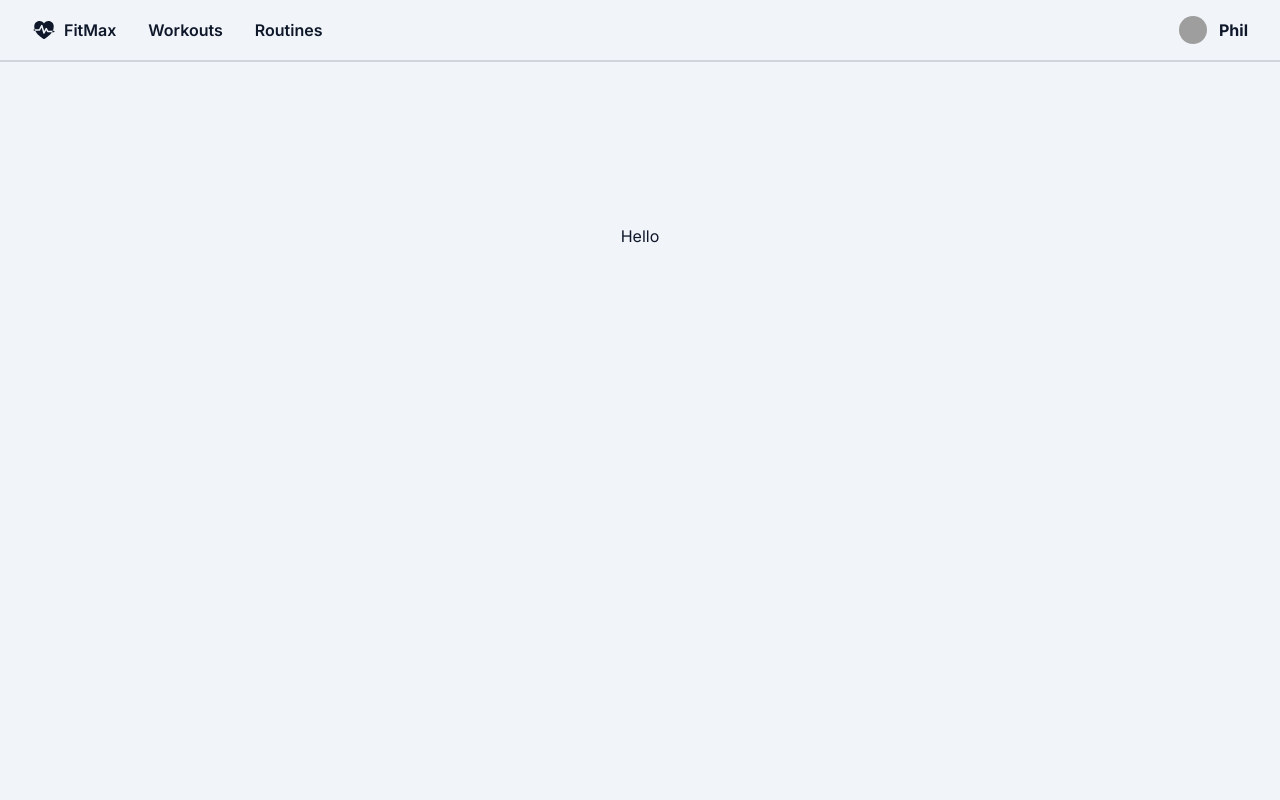
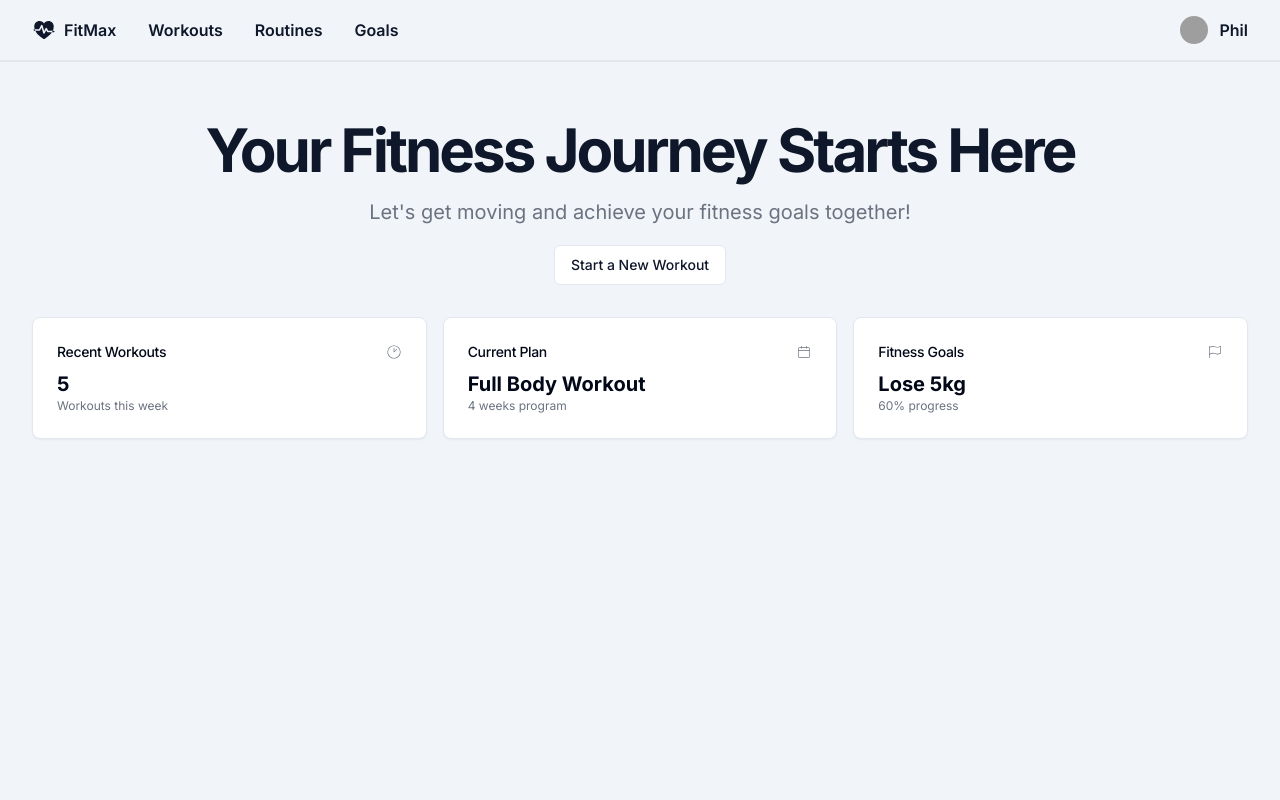
Before and after one commit to Phil-Elliott/Fitness_Web, a Next.js app: page / in a window 1280 px wide. Shown: the top 800 px of the page. Built offline with nearby package versions, Linux system fonts and the light colour scheme; grey boxes are pictures that could not be loaded.

Commit message:
finished home page

```diff
--- /dev/null
+++ b/src/app/(root)/goals/page.tsx
@@ -0,0 +1,7 @@
+import React from "react";
+
+const Goals = () => {
+  return <div>Goals</div>;
+};
+
+export default Goals;
--- a/src/app/layout.tsx
+++ b/src/app/layout.tsx
@@ -24,7 +24,7 @@ export default function RootLayout({
         )}
       >
         <Header />
-        <div className="pt-32 pb-16 flex-grow container mx-auto">
+        <div className="pt-20 pb-16 flex-grow container mx-auto">
           {children}
         </div>
         <Footer />
--- a/src/app/page.tsx
+++ b/src/app/page.tsx
@@ -1,9 +1,62 @@
+import { Button } from "@/components/ui/button";
+import { CardTitle, CardHeader, CardContent, Card } from "@/components/ui/card";
 import Image from "next/image";
+import { CiClock1 } from "react-icons/ci";
+import { CiCalendar } from "react-icons/ci";
+import { CiFlag1 } from "react-icons/ci";
 
 export default function Home() {
   return (
-    <main className="flex min-h-screen flex-col items-center justify-between p-24">
-      Hello
+    <main className="flex min-h-[calc(100vh_-_theme(spacing.16))] flex-1 flex-col gap-4 py-4 md:gap-8 md:py-10">
+      <section className="flex flex-col items-center justify-center space-y-4 text-center">
+        <h1 className="text-3xl font-bold tracking-tighter sm:text-4xl md:text-5xl lg:text-6xl/none">
+          Your Fitness Journey Starts Here
+        </h1>
+        <p className="max-w-[600px] text-gray-500 md:text-xl/relaxed lg:text-base/relaxed xl:text-xl/relaxed dark:text-gray-400">
+          {`Let's get moving and achieve your fitness goals together!`}
+        </p>
+        <Button variant="outline">Start a New Workout</Button>
+      </section>
+      <section className="grid gap-4 md:grid-cols-2 lg:grid-cols-3">
+        <Card>
+          <CardHeader className="flex flex-row items-center justify-between pb-2 space-y-0">
+            <CardTitle className="text-sm font-medium">
+              Recent Workouts
+            </CardTitle>
+            <CiClock1 className="w-4 h-4 text-gray-500 dark:text-gray-400" />
+          </CardHeader>
+          <CardContent>
+            <div className="text-xl font-bold">5</div>
+            <p className="text-xs text-gray-500 dark:text-gray-400">
+              Workouts this week
+            </p>
+          </CardContent>
+        </Card>
+        <Card>
+          <CardHeader className="flex flex-row items-center justify-between pb-2 space-y-0">
+            <CardTitle className="text-sm font-medium">Current Plan</CardTitle>
+            <CiCalendar className="w-4 h-4 text-gray-500 dark:text-gray-400" />
+          </CardHeader>
+          <CardContent>
+            <div className="text-xl font-bold">Full Body Workout</div>
+            <p className="text-xs text-gray-500 dark:text-gray-400">
+              4 weeks program
+            </p>
+          </CardContent>
+        </Card>
+        <Card>
+          <CardHeader className="flex flex-row items-center justify-between pb-2 space-y-0">
+            <CardTitle className="text-sm font-medium">Fitness Goals</CardTitle>
+            <CiFlag1 className="w-4 h-4 text-gray-500 dark:text-gray-400" />
+          </CardHeader>
+          <CardContent>
+            <div className="text-xl font-bold">Lose 5kg</div>
+            <p className="text-xs text-gray-500 dark:text-gray-400">
+              60% progress
+            </p>
+          </CardContent>
+        </Card>
+      </section>
     </main>
   );
 }
--- a/src/components/layout/header/Header.tsx
+++ b/src/components/layout/header/Header.tsx
@@ -1,50 +1,40 @@
 import React from "react";
+import Link from "next/link";
 import { headerLinks } from "@/constants/HeaderLinks";
 import { Avatar, AvatarFallback, AvatarImage } from "@/components/ui/avatar";
 import { IoFitness } from "react-icons/io5";
 
 const Header = () => {
   return (
-    <header className="fixed top-0 left-0 bg-secondary w-full flex lg:justify-between items-center font-semibold py-4 z-50 border-gray-300 border-b-2">
-      <div className="container mx-auto flex justify-between items-center">
-        <div className="hidden lg:flex">
-          <a href="/" className="flex items-center space-x-2">
+    <header className="fixed top-0 left-0 bg-secondary w-full flex lg:justify-between items-center font-semibold py-4 z-50 border-gray-200 border-b-2">
+      <nav className="container mx-auto flex justify-between items-center">
+        <div className="flex">
+          <Link href="/" className="flex items-center space-x-2">
             <IoFitness className="text-2xl text-primary" />
             <p className="text-primary">FitMax</p>
-          </a>
+          </Link>
+          <div className="hidden sm:flex">
             {headerLinks.map((link) => (
-            <a
+              <Link
                 href={link.route}
-              className="ml-8 text-primary hover:text-accent"
+                className="ml-8 text-primary"
                 key={link.name}
               >
                 {link.name}
-            </a>
+              </Link>
             ))}
           </div>
-        <a href="/settings" className="flex items-center space-x-3">
+        </div>
+        <Link href="/settings" className="flex items-center space-x-3">
           <Avatar className="h-7 w-7">
             <AvatarImage src="https://github.com/shadcn.png" />
             <AvatarFallback>P</AvatarFallback>
           </Avatar>
-          <p className="font-bold">Phil</p>
-        </a>
-      </div>
+          <p className="">Phil</p>
+        </Link>
+      </nav>
     </header>
   );
 };
 
 export default Header;
-
-/*
-
-logo
-Dashboard
-Workouts
-Routines
-
-
-Avatar and name to right
-
-
-*/
--- /dev/null
+++ b/src/components/ui/card.tsx
@@ -0,0 +1,79 @@
+import * as React from "react"
+
+import { cn } from "@/lib/utils"
+
+const Card = React.forwardRef<
+  HTMLDivElement,
+  React.HTMLAttributes<HTMLDivElement>
+>(({ className, ...props }, ref) => (
+  <div
+    ref={ref}
+    className={cn(
+      "rounded-lg border bg-card text-card-foreground shadow-sm",
+      className
+    )}
+    {...props}
+  />
+))
+Card.displayName = "Card"
+
+const CardHeader = React.forwardRef<
+  HTMLDivElement,
+  React.HTMLAttributes<HTMLDivElement>
+>(({ className, ...props }, ref) => (
+  <div
+    ref={ref}
+    className={cn("flex flex-col space-y-1.5 p-6", className)}
+    {...props}
+  />
+))
+CardHeader.displayName = "CardHeader"
+
+const CardTitle = React.forwardRef<
+  HTMLParagraphElement,
+  React.HTMLAttributes<HTMLHeadingElement>
+>(({ className, ...props }, ref) => (
+  <h3
+    ref={ref}
+    className={cn(
+      "text-2xl font-semibold leading-none tracking-tight",
+      className
+    )}
+    {...props}
+  />
+))
+CardTitle.displayName = "CardTitle"
+
+const CardDescription = React.forwardRef<
+  HTMLParagraphElement,
+  React.HTMLAttributes<HTMLParagraphElement>
+>(({ className, ...props }, ref) => (
+  <p
+    ref={ref}
+    className={cn("text-sm text-muted-foreground", className)}
+    {...props}
+  />
+))
+CardDescription.displayName = "CardDescription"
+
+const CardContent = React.forwardRef<
+  HTMLDivElement,
+  React.HTMLAttributes<HTMLDivElement>
+>(({ className, ...props }, ref) => (
+  <div ref={ref} className={cn("p-6 pt-0", className)} {...props} />
+))
+CardContent.displayName = "CardContent"
+
+const CardFooter = React.forwardRef<
+  HTMLDivElement,
+  React.HTMLAttributes<HTMLDivElement>
+>(({ className, ...props }, ref) => (
+  <div
+    ref={ref}
+    className={cn("flex items-center p-6 pt-0", className)}
+    {...props}
+  />
+))
+CardFooter.displayName = "CardFooter"
+
+export { Card, CardHeader, CardFooter, CardTitle, CardDescription, CardContent }
--- a/src/constants/HeaderLinks.ts
+++ b/src/constants/HeaderLinks.ts
@@ -7,4 +7,8 @@ export const headerLinks = [
     route: "routines",
     name: "Routines",
   },
+  {
+    route: "goals",
+    name: "Goals",
+  },
 ];
```
Lines whose indentation alone changed are shown as unchanged.
